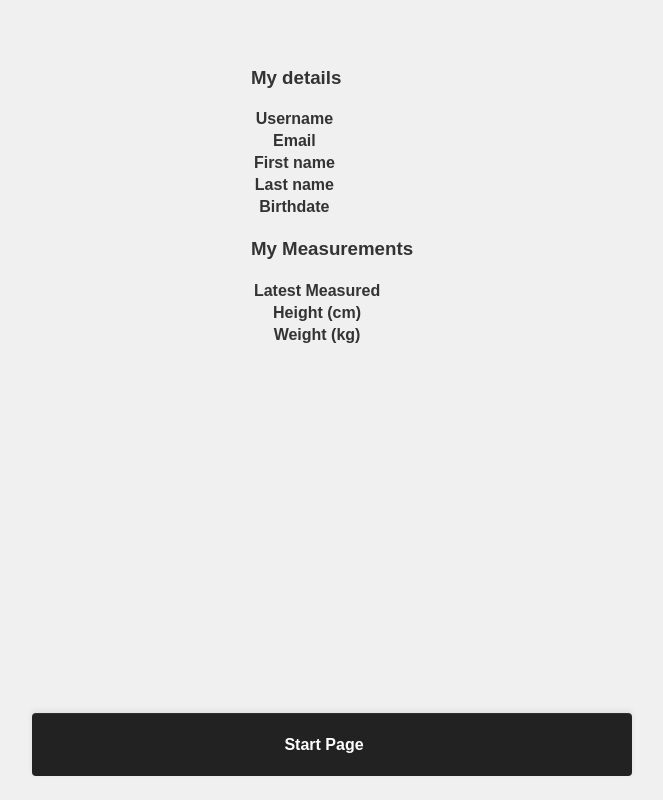
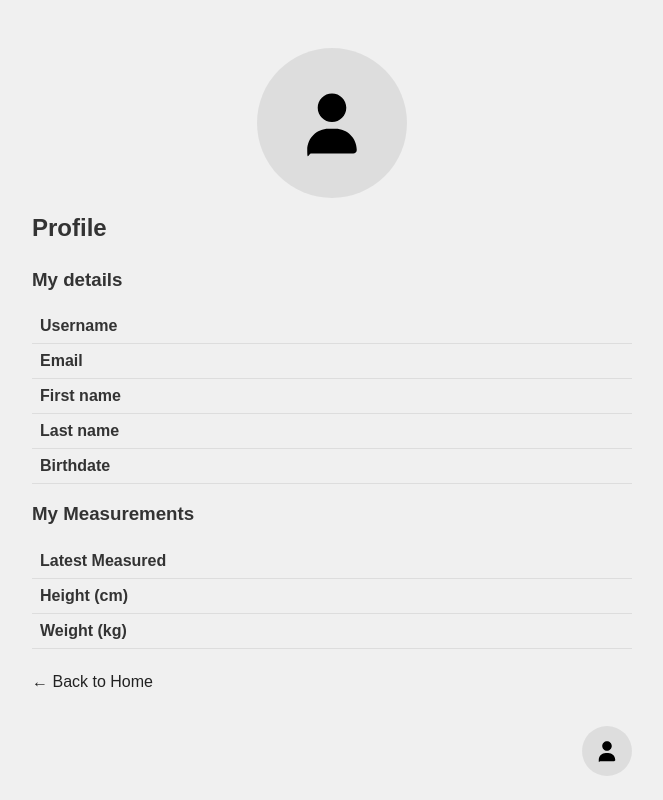
Before and after one commit to niloscar/FSU25D-devops-kunskapskontroll-2, a website built with Vite: page profile.html in a window 1280 px wide. Shown: the whole page, without its empty margins (308-971 px from the left). Built offline with nearby package versions, Linux system fonts and the light colour scheme; some packages are replaced by stand-ins of ours; no server answers; the database is empty.

Commit message:
Fixed problems with the footer and added a default profile picture.

```diff
--- a/css/style.css
+++ b/css/style.css
@@ -109,6 +109,46 @@ body {
     color: #888;
 }
 
+#user-profile {
+    width: 100%;
+    max-width: var(--page-max-width);
+    display: flex;
+    flex-direction: column;
+}
+
+#user-profile .profile-picture {
+    width: 150px;
+    height: 150px;
+    border-radius: 50%;
+    object-fit: cover;
+    margin-bottom: var(--spacing-medium);
+    background-color: rgba(0, 0, 0, 0.08);
+    align-self: center;
+    justify-self: center;
+}
+
+#user-profile table {
+    width: 100%;
+    border-collapse: collapse;
+    text-align: left;
+}
+
+#user-profile th,
+#user-profile td {
+    padding: var(--spacing-small);
+    border-bottom: 1px solid #ddd;
+    width: 50%;
+}
+
+#user-profile a.back-link {
+    display: inline-block;
+    margin-top: var(--spacing-large);
+}
+
+#user-profile a.back-link::before {
+    content: '← ';
+}
+
 h1 {
     color: var(--text-color);
     margin: 0;
@@ -121,50 +161,43 @@ h2 {
 }
 
 a {
-    color: var(--primary-color);
+    color: #222;
     text-decoration: none;
-    margin-right: var(--spacing-medium);
 }
 
+a:hover {
+    text-decoration: underline;
+}
 
 .site-footer {
     margin-top: auto;
     width: 100%;
-  background: #222;
-  color: #fff;
-  padding: var(--spacing-medium);
-  border-top: 1px solid rgba(255,255,255,0.06);
-  border-radius: var(--border-radius);
-  box-shadow: 0 -2px 6px rgba(0,0,0,0.08);
+    display: flex;
+    justify-content: flex-end;
 }
 
-.footer-inner {
-  width: 100%;
-  max-width: var(--page-max-width);
-  margin: 0 auto;
+.footer-link {
+    color: inherit;
+    overflow: hidden;
     display: flex;
     align-items: center;
     justify-content: center;
-  /*justify-content: space-between;*/
-  gap: var(--spacing-medium);
+    width: 50px;
+    height: 50px;
+    border-radius: 50%;
+    background-color: rgba(0, 0, 0, 0.08);
+    transition: background-color 0.3s ease;
 }
 
-.footer-text {
-  font-weight: 600;
-  color: #fff;
-}
-
-.footer-link {
-  color: white;
-  padding: calc(var(--spacing-small) - 2px) var(--spacing-medium);
-  border-radius: var(--border-radius);
-  text-decoration: none;
-  font-weight: 600;
+.footer-link img.footer-profile-picture {
+    display: block;
+    width: 100%;
+    height: auto;
 }
 
 .footer-link:hover,
 .footer-link:focus {
-  background: rgba(255,255,255,0.08);
+  background-color: rgba(0,0,0,0.12);
   outline: none;
   text-decoration: underline;
 }
--- a/profile.html
+++ b/profile.html
@@ -7,10 +7,13 @@
     <link rel="stylesheet" href="css/style.css">
 </head>
 <body>
-    <header></header>
+    <div id="app">
 
-    <main>
-        <div id="user-data">
+        <main id="user-profile">
+
+            <img src="img/default-profile.svg" alt="Profile Picture" class="profile-picture">
+
+            <h2>Profile</h2>
 
             <div id="my-details">
                 <h3>My details</h3>
@@ -35,17 +38,21 @@
                     </tbody>
                 </table>
             </div>
+
+            <a href="/" class="back-link">Back to Home</a>
+
         </main>
+    </div>
+
+    <footer class="site-footer" role="contentinfo" aria-label="Footer">
+        <a class="footer-link" href="profile.html" title="Gå till min profil">
+            <img src="img/default-profile.svg" alt="Profile Picture" class="footer-profile-picture">
+        </a>
+    </footer>
+
     <script type="module">
         import { initProfilePage } from '/src/profile/profile-controller.js';
         initProfilePage();
     </script>
-
-    <footer class="site-footer" role="contentinfo" aria-label="Footer">
-        <div class="footer-inner">
-            <a class="footer-link" href="index.html" title="Gå till min profil">Start Page</a>
-        </div>
-    </footer>
-
 </body>
 </html>
```
Also changed, not shown: exercise.html (+4 -3 lines), index.html (+8 -9 lines), workout.html (+7 -7 lines), img/default-profile.svg (added). Lines whose indentation alone changed are shown as unchanged.
